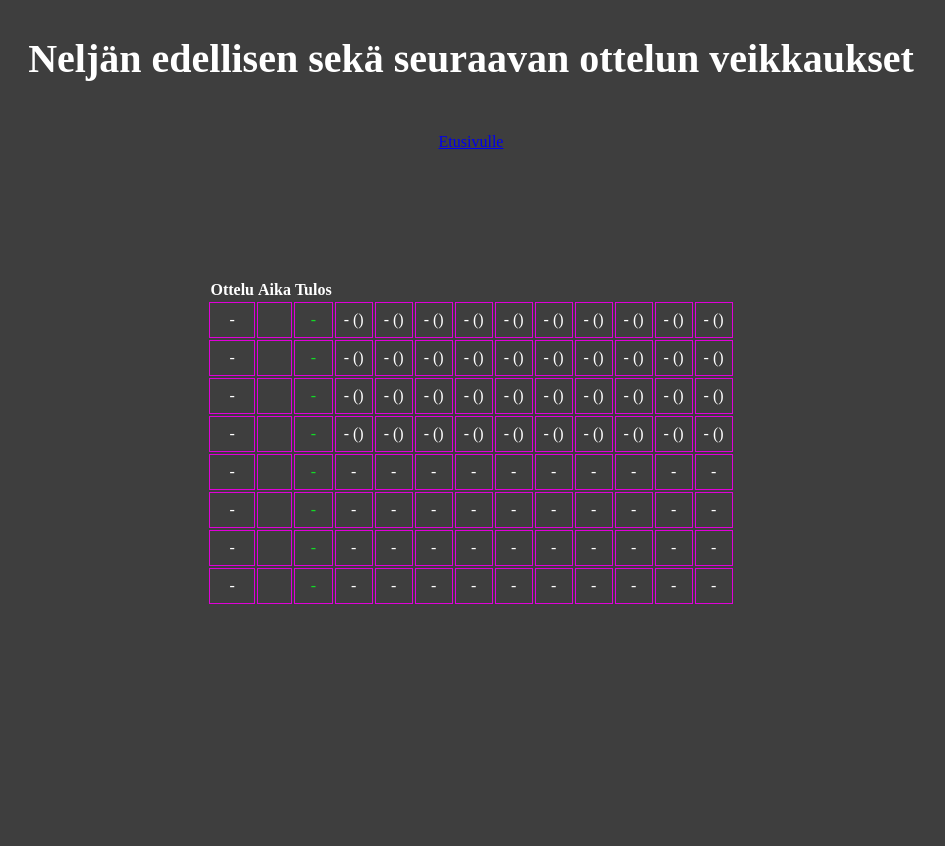
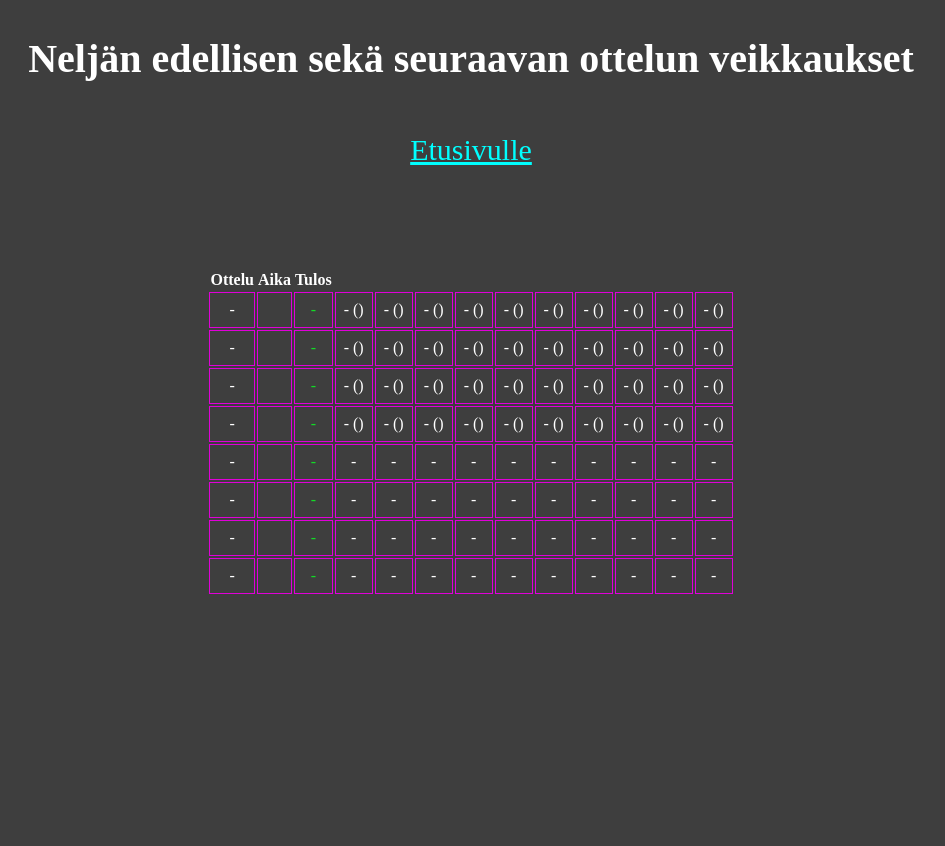
Before and after one commit to Saukka/Euroveikkaus, a Flask app: template templates/table.html in a window 1280 px wide. Shown: the top 846 px of the page, without its empty margins (169-1114 px from the left). After the commit the page ends 594 px from the top, so only its background shows below. Run offline with Flask 2, Linux system fonts and the light colour scheme; the template is opened without the code that fills it, so the values that code supplies are empty.

Commit message:
link colors

```diff
--- a/static/style.css
+++ b/static/style.css
@@ -21,7 +21,7 @@ td {
 
 #table {
     color: white;
-    margin: 10% auto auto auto;
+    margin: 8% auto auto auto;
 }
 
 #players {
--- a/templates/table.html
+++ b/templates/table.html
@@ -7,8 +7,7 @@
 
 <h2 style="font-size:30px; margin-top: 35px; color:white; font-size:250%;">Neljän edellisen sekä seuraavan ottelun veikkaukset</h2>
 <br>
-<a href="/">Etusivulle</a>
-<br>
+<a style="color:cyan; font-size:30px;"href="/">Etusivulle</a>
 <table id="table">
     <tbody>
         {% for i in range(0,9) %}
```
